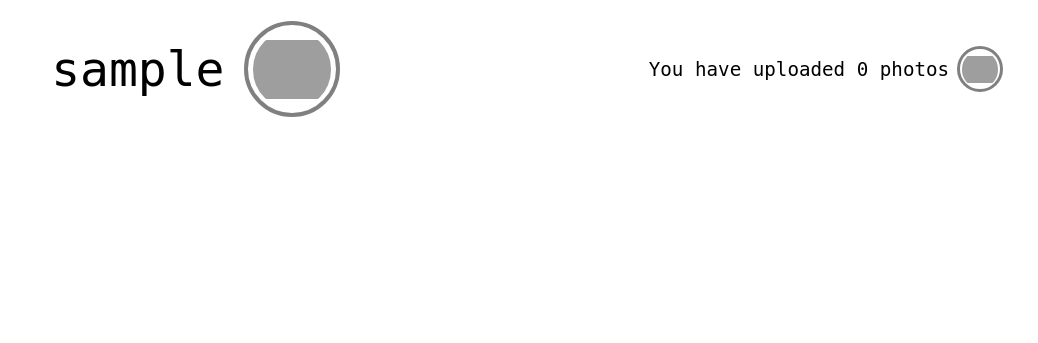
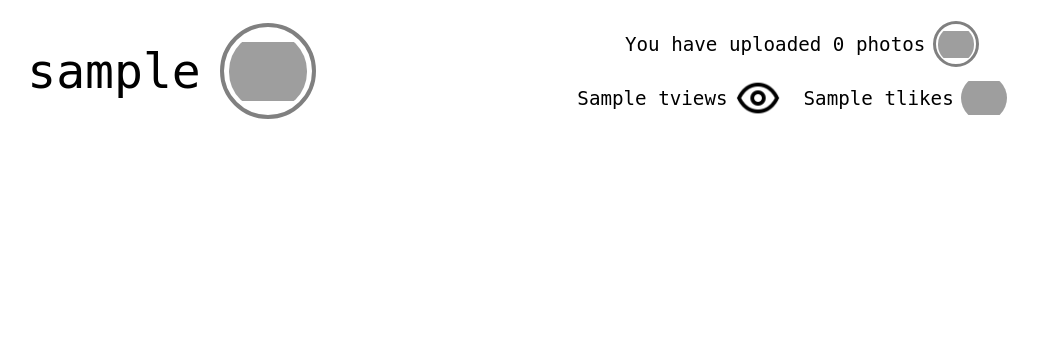
Before and after one commit to opencodeiiita/PhotoStore, a Flask app: template templates/profile.html in a window 1280 px wide. Shown: the part 77-420 px from the top of the page, without its empty margins (113-1151 px from the left). Run offline with Flask 2, Linux system fonts and the light colour scheme; the template is opened without the code that fills it: most values are stand-ins (such as "Sample title", 1, 10 or a date in 2020); data that the repository does not hold is empty; grey boxes are pictures that could not be loaded.

Commit message:
Completed Issue #36
Added feature for number of views,total number of likes and views, and also added feature to update the following when the picture is deleted

```diff
--- a/app.py
+++ b/app.py
@@ -227,6 +227,8 @@ def api_image_get(id):
         with TinyDB(app.config["DATABASE"]) as db:
             images = db.table("images")
             image = images.get(doc_id=id)
+            if image is not None:
+                images.update(tinydb.operations.increment("views"), doc_ids=[id])
 
     if not image:
         return "", 404
@@ -279,6 +281,7 @@ def api_image_info(id):
         "public": public,
         "likes": len(image.get("likes")),
         "liked": username and username in image.get("likes"),
+        "views": image.get("views"),
     }
 
     if public or owner == username:
@@ -333,8 +336,15 @@ def api_image_delete():
 
                     images = db.table("images")
                     image = images.remove(doc_ids=[id])
+                    imagelist = images.search(Query().owner == username)
 
-            return json.dumps(True), 200
+                    tlikes = 0
+                    tviews = 0
+                    for image in imagelist:
+                        tlikes += len(image.get("likes"))
+                        tviews += image.get("views")
+
+            return json.dumps({"tviews": tviews, "tlikes": tlikes}), 200
         else:
             return json.dumps(None), 404
 
@@ -427,8 +437,12 @@ def api_image_like():
                 likes.remove(username)
 
             images.update(tinydb.operations.set("likes", likes), doc_ids=[id])
+            imagelist = images.search(Query().owner == username)
+            tlikes = 0
+            for image in imagelist:
+                tlikes += len(image.get("likes"))
 
-            return json.dumps({"likes": len(likes)}), 200
+            return json.dumps({"likes": len(likes), "tlikes": tlikes}), 200
 
     return json.dumps(False), 403
 
@@ -716,6 +730,8 @@ def profile():
 
     username = jwtData.get("username")
     uploads = 0
+    tlikes = 0
+    tviews = 0
 
     with dbLock:
         with TinyDB(app.config["DATABASE"]) as db:
@@ -724,14 +740,55 @@ def profile():
 
             if account:
                 uploads = account.get("uploads", 0)
+                images = db.table("images")
+                imagelist = images.search(Query().owner == username)
+                for image in imagelist:
+                    tlikes += len(image.get("likes"))
+                    tviews += image.get("views")
 
     return render_template(
         "profile.html",
         username=username,
         uploads=uploads,
+        tlikes=tlikes,
+        tviews=tviews,
         visibility="private",
         loggedIn=True,
     )
+
+
+@app.route("/api/user/info/<username>")
+def api_user_info(username):
+
+    uploads = 0
+    tlikes = 0
+    tviews = 0
+
+    account = None
+    with dbLock:
+        with TinyDB(app.config["DATABASE"]) as db:
+            accounts = db.table("accounts")
+            account = accounts.get(Query().username == username)
+
+            if account:
+                uploads = account.get("uploads", 0)
+                images = db.table("images")
+                imagelist = images.search(Query().owner == username)
+                for image in imagelist:
+                    tlikes += len(image.get("likes"))
+                    tviews += image.get("views")
+
+    if not account:
+        return json.dumps(None), 404
+
+    info = {
+        "date": str(datetime.fromtimestamp(account.get("timestamp"))),
+        "username": username,
+        "likes": tlikes,
+        "views": tviews,
+    }
+
+    return jsonify(info)
 
 
 @app.route("/upload", methods=["GET", "POST"])
@@ -793,9 +850,7 @@ def upload():
 
                     if allowed_file(file.filename):
                         timestamp = time.time()
-                        timestamp_hash = md5(
-                            str(timestamp).encode("utf-8")
-                        ).hexdigest()
+                        timestamp_hash = md5(str(timestamp).encode("utf-8")).hexdigest()
 
                         filename = f"{username}-{timestamp_hash}.{ext}"
                         filepath = os.path.join(app.config["UPLOAD_FOLDER"], filename)
@@ -808,6 +863,7 @@ def upload():
                             "public": False,
                             "description": description,
                             "likes": [],
+                            "views": 0,
                         }
 
                         with dbLock:
--- a/static/css/styles.css
+++ b/static/css/styles.css
@@ -292,10 +292,35 @@ a.underline:hover:after {
 
 .profile-navigation-container {
 	display: flex;
+	flex-direction: column;
 	align-items: center;
 	justify-content: center;
 	gap: 0.4em;
 	font-size: 0.4em;
+}
+.profile-upload-info{
+	display: flex;
+	flex-direction: row;
+	align-items: center;
+	justify-content: center;
+	gap: 0.4em;
+}
+.profile-info{
+	display: flex;
+	flex-direction: row;
+	align-items: center;
+	justify-content: center;
+	gap: 0.4em;
+	font-size: 0.4em;
+}
+.picture-info{
+	display: flex;
+	flex-direction: row;
+	align-items: center;
+	justify-content: center;
+	gap: 0.4em;
+	font-size: 2.5em;
+	padding-right: 1em;
 }
 
 .input-container {
--- a/static/js/image.js
+++ b/static/js/image.js
@@ -21,12 +21,13 @@ function loadImages() {
 				createImage(id, type == 'private');
 			});
 
-			var profileNavInfo = document.querySelector('#numPhotos');
+			var profileUploadInfo = document.querySelector('#numPhotos');
 
-			if (profileNavInfo) {
+			if (profileUploadInfo) {
 				var numPhotos = images.length;
-				profileNavInfo.innerHTML = `You have uploaded ${numPhotos} photos`;
+				profileUploadInfo.innerHTML = `You have uploaded ${numPhotos} photos`;
 			}
+
 		}
 	};
 
@@ -75,6 +76,11 @@ function createImage(id, viewingProfile) {
 			var imageDescription = imageBox.querySelector('.image-description');
 			imageDescription.innerHTML = info.description;
 			imageDescription.setAttribute('title', info.description);
+
+			var imageViewsContainer = imageBox.querySelector('.image-views-container');
+			var imageViews = imageViewsContainer.querySelector('.image-views');
+
+			imageViews.innerHTML = info.views;
 
 			var imageLikesContainer = imageBox.querySelector('.image-likes-container');
 			var imageLikes = imageLikesContainer.querySelector('.image-likes'),
@@ -199,6 +205,7 @@ function likeImage(event) {
 			if (xhr.status == 200) {
 				var json = JSON.parse(xhr.responseText);
 				likeButton.setAttribute('liked', value);
+				document.getElementById('numLikes').innerHTML=json.tlikes;
 
 				if (value)
 					likeButton.classList.add('dislike');
@@ -241,7 +248,10 @@ function deleteImage(event) {
 	xhr.onreadystatechange = function() {
 		if (xhr.readyState == XMLHttpRequest.DONE) {
 			if (xhr.status == 200) {
+				var json=JSON.parse(xhr.responseText);
 				imageBox.remove();
+				document.getElementById('numLikes').innerHTML=json.tlikes;
+				document.getElementById('numViews').innerHTML=json.tviews;
 
 				var images = document.getElementById('images');
 				var type = images.getAttribute('value');
--- a/templates/partials/images.html
+++ b/templates/partials/images.html
@@ -19,6 +19,18 @@
 
 					<div class="image-description">
 						{# description #}
+					</div>
+				</div>
+
+				<div class="image-views-container">
+					<div class="image-views">
+						{# views #}
+					</div>
+
+					<div class="icon-container">
+						<img src="{{ url_for('static', filename='icons/views.png') }}"
+							title="Views of this image"
+						>
 					</div>
 				</div>
 
--- a/templates/profile.html
+++ b/templates/profile.html
@@ -23,13 +23,24 @@ Profile
 </div>
 
 <div class="profile-navigation-container">
-	<span id="numPhotos">loading...</span>
-
-	<a href="{{ url_for('upload') }}" title="Upload image">
-		<div class="icon-container highlight black">
-			<img src="{{ url_for('static', filename='icons/upload.png') }}">
+	<div class="profile-upload-info">
+		<span id="numPhotos">loading...</span>
+		<a href="{{ url_for('upload') }}" title="Upload image">
+			<div class="icon-container highlight black">
+				<img src="{{ url_for('static', filename='icons/upload.png') }}">
+			</div>
+		</a>
+	</div>
+	<div class="profile-info">
+		<div class="picture-info">
+			<span id="numViews">{{tviews}}</span>
+			<img  class="icon-container" src="{{ url_for('static', filename='icons/views.png') }}">
 		</div>
-	</a>
+		<div class="picture-info">
+			<span id="numLikes">{{tlikes}}</span>
+			<img class="icon-container" src="{{ url_for('static', filename='icons/like.png') }}">
+		</div>
+	</div>
 </div>
 {% endblock heading %}
 
```
Also changed, not shown: other parts of static/css/styles.css (+34 -0 lines), static/icons/views.png (added), 1 other file.
